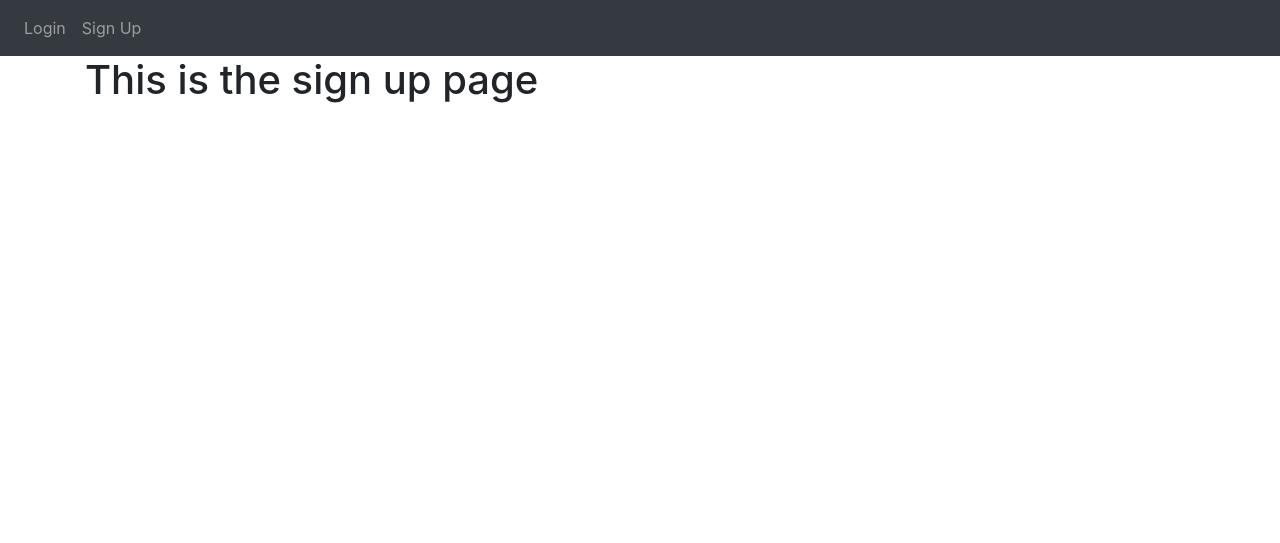
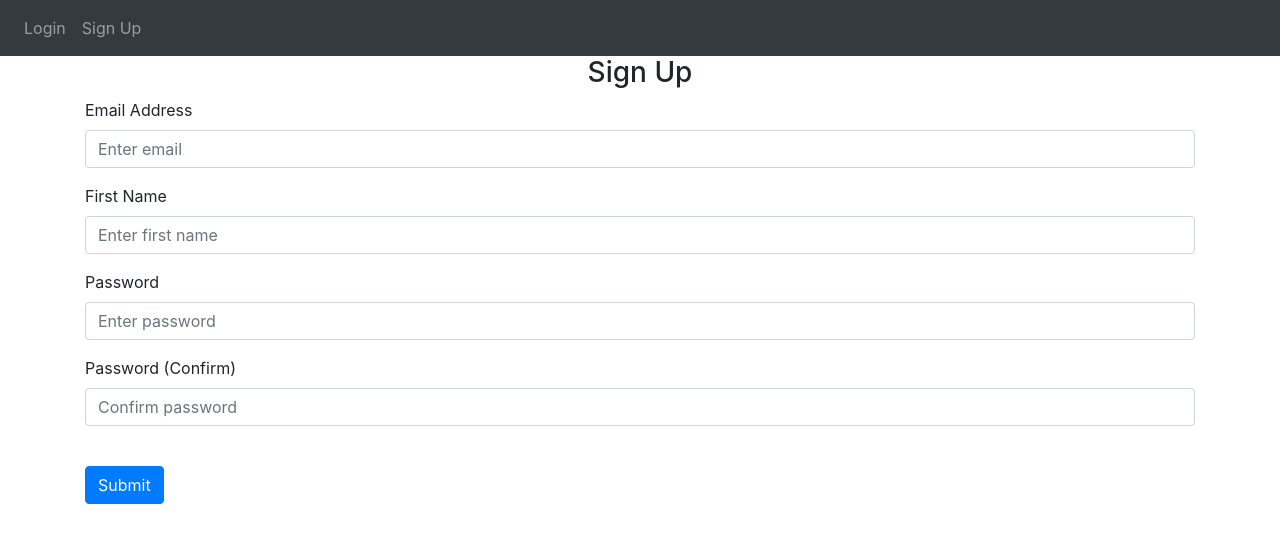
Before and after one commit to richprogrammer/noteapp, a Flask app: template website/templates/sign_up.html in a window 1280 px wide. Shown: the top 543 px of the page. Run offline with Flask 3, Linux system fonts and the light colour scheme; the template is opened without the code that fills it, so the values that code supplies are empty; some libraries are stand-ins or nearby versions.

Commit message:
update sign-up.html

```diff
--- a/website/templates/sign_up.html
+++ b/website/templates/sign_up.html
@@ -1,4 +1,48 @@
-{% extends "base.html" %} {% block title %}Sign Up{% endblock %}
-{% block content%}
-<h1>This is the sign up page</h1>
-{% endblock %}
+{% extends "base.html" %} {% block title %}Sign Up{% endblock %} {% block
+    content %}
+    <form method="POST">
+      <h3 align="center">Sign Up</h3>
+      <div class="form-group">
+        <label for="email">Email Address</label>
+        <input
+          type="email"
+          class="form-control"
+          id="email"
+          name="email"
+          placeholder="Enter email"
+        />
+      </div>
+      <div class="form-group">
+        <label for="firstName">First Name</label>
+        <input
+          type="text"
+          class="form-control"
+          id="firstName"
+          name="firstName"
+          placeholder="Enter first name"
+        />
+      </div>
+      <div class="form-group">
+        <label for="password1">Password</label>
+        <input
+          type="password"
+          class="form-control"
+          id="password1"
+          name="password1"
+          placeholder="Enter password"
+        />
+      </div>
+      <div class="form-group">
+        <label for="password2">Password (Confirm)</label>
+        <input
+          type="password"
+          class="form-control"
+          id="password2"
+          name="password2"
+          placeholder="Confirm password"
+        />
+      </div>
+      <br />
+      <button type="submit" class="btn btn-primary">Submit</button>
+    </form>
+    {% endblock %}
```
